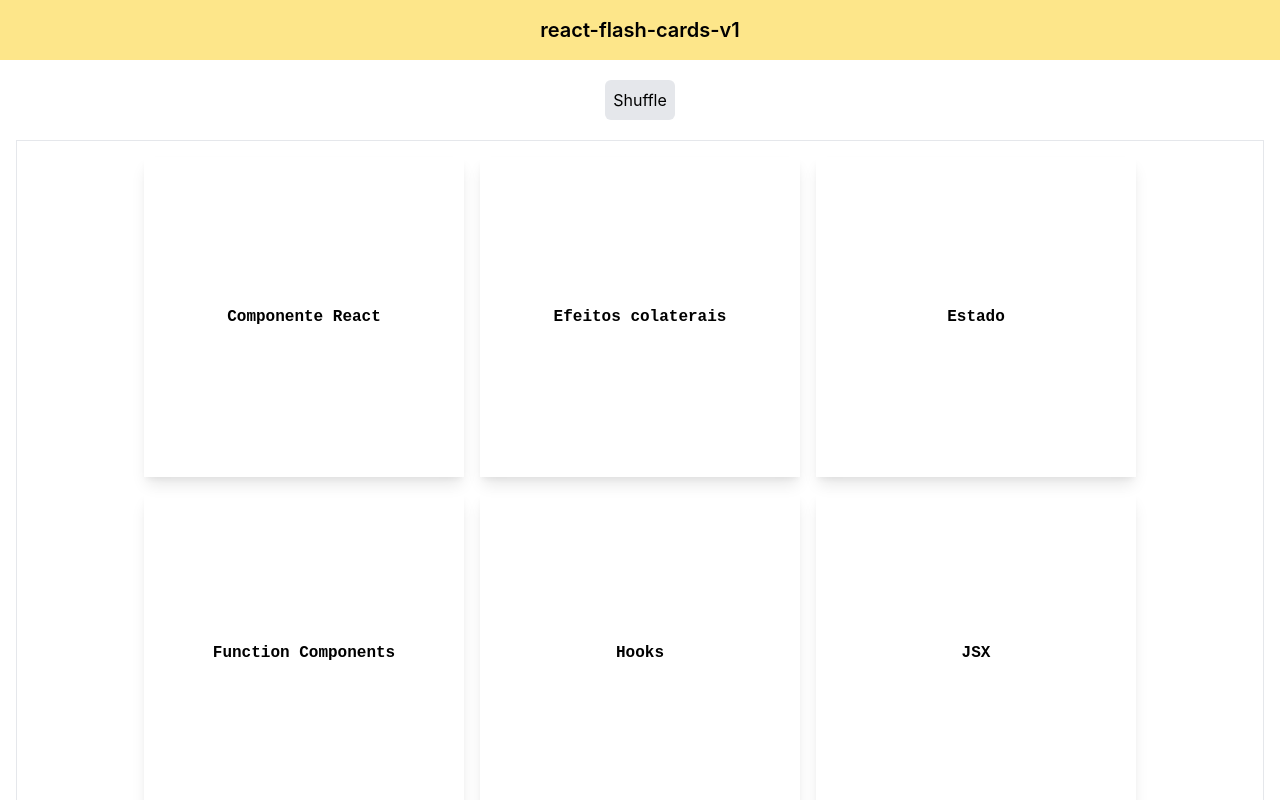
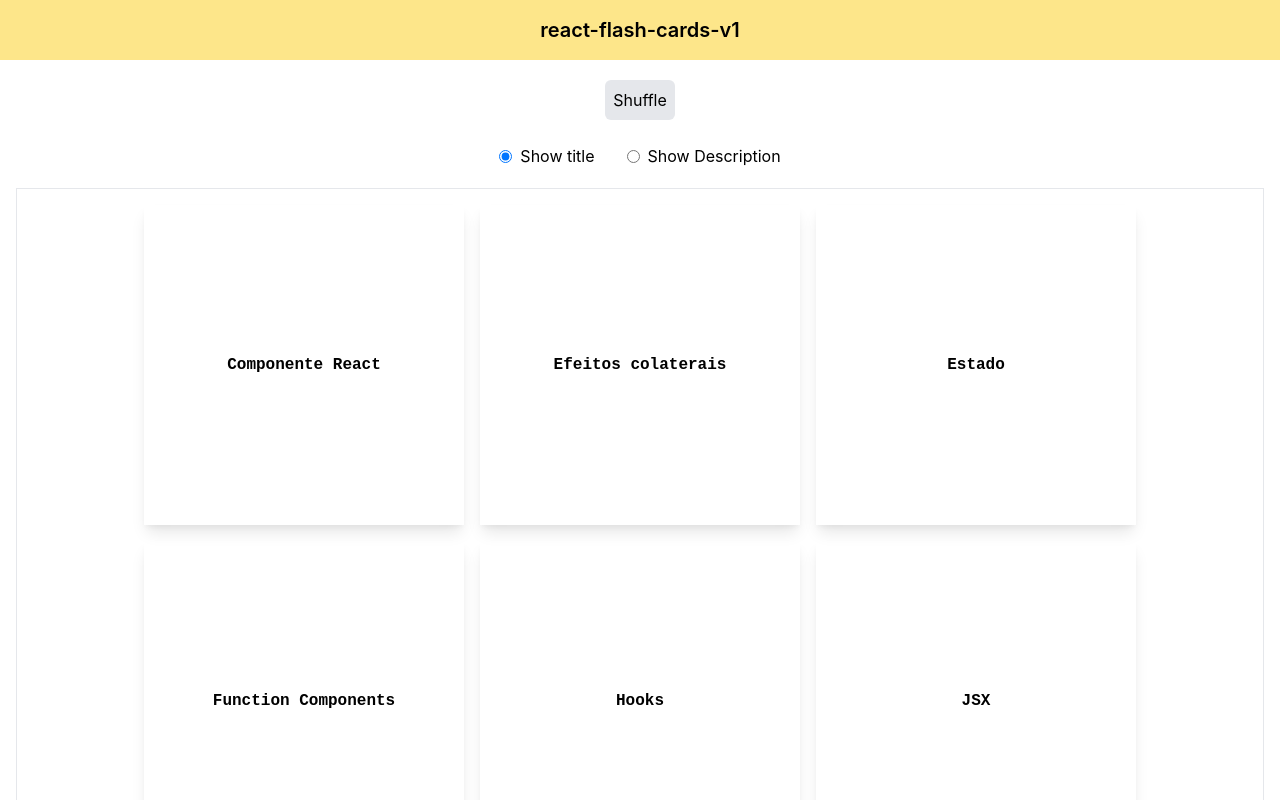
Before and after one commit to rennanmelo/react-flash-cards-v1, a React (Create React App) app: page / in a window 1280 px wide. Shown: the top 800 px of the page. Built offline with nearby package versions, Linux system fonts and the light colour scheme.

Commit message:
Created RadioButton component and its functionality

```diff
--- /dev/null
+++ b/src/components/RadioButton.jsx
@@ -0,0 +1,24 @@
+const RadioButton = ({
+  children: label,
+  id,
+  onRadioButtonClick,
+  radioButtonChecked,
+}) => {
+  const handleRadioButtonChange = () => {
+    onRadioButtonClick();
+  };
+
+  return (
+    <div className="flex flex-row items-center space-x-2">
+      <input
+        id={id}
+        type="radio"
+        onChange={handleRadioButtonChange}
+        checked={radioButtonChecked}
+      />
+      <label htmlFor={id}>{label}</label>
+    </div>
+  );
+};
+
+export default RadioButton;
--- a/src/pages/FlashCardsPage.jsx
+++ b/src/pages/FlashCardsPage.jsx
@@ -1,14 +1,16 @@
-import { useState, useEffect } from "react";
+import { useState } from "react";
 import Button from "../components/Button";
 import FlashCard from "../components/FlashCard";
 import FLashCards from "../components/FlashCards";
 import Header from "../components/Header";
 import Main from "../components/Main";
+import RadioButton from "../components/RadioButton";
 import { allFlashCards } from "../data/allFlashCards";
 import { helperShuffleArray } from "../helpers/arrayHelpers";
 
 const FlashCardsPage = () => {
   const [allCards, setAllCards] = useState(allFlashCards);
+  const [radioButtonShowTitle, setRadioButtonShowTitle] = useState(true);
 
   const handleToggleFlashCard = (cardId) => {
     const updatedCards = [...allCards];
@@ -25,6 +27,24 @@
     setAllCards(shuffledCards);
   };
 
+  const handleRadioShowTitleClick = () => {
+    const updatedCards = [...allCards].map((card) => {
+      return { ...card, showFlashCardTitle: true };
+    });
+
+    setAllCards(updatedCards);
+    setRadioButtonShowTitle(true);
+  };
+
+  const handleRadioShowDescriptionClick = () => {
+    const updatedCards = [...allCards].map((card) => {
+      return { ...card, showFlashCardTitle: false };
+    });
+
+    setAllCards(updatedCards);
+    setRadioButtonShowTitle(false);
+  };
+
   return (
     <>
       <Header>react-flash-cards-v1</Header>
@@ -32,6 +52,27 @@
       <Main>
         <div className="text-center mb-4">
           <Button onButtonClick={handleButtonClick}>Shuffle</Button>
+        </div>
+
+        <div className="flex flex-row items-center justify-center space-x-4 m-4">
+          <RadioButton
+            id="radioButtonShowTitle"
+            name="showInfo"
+            onRadioButtonClick={handleRadioShowTitleClick}
+            radioButtonChecked={radioButtonShowTitle}
+          >
+            Show title
+          </RadioButton>
+
+          <div className="flex flex-row items-center justify-center space-x-4 m-4"></div>
+          <RadioButton
+            id="radioButtonShowDescription"
+            name="showInfo"
+            onRadioButtonClick={handleRadioShowDescriptionClick}
+            radioButtonChecked={!radioButtonShowTitle}
+          >
+            Show Description
+          </RadioButton>
         </div>
 
         <FLashCards>
```
